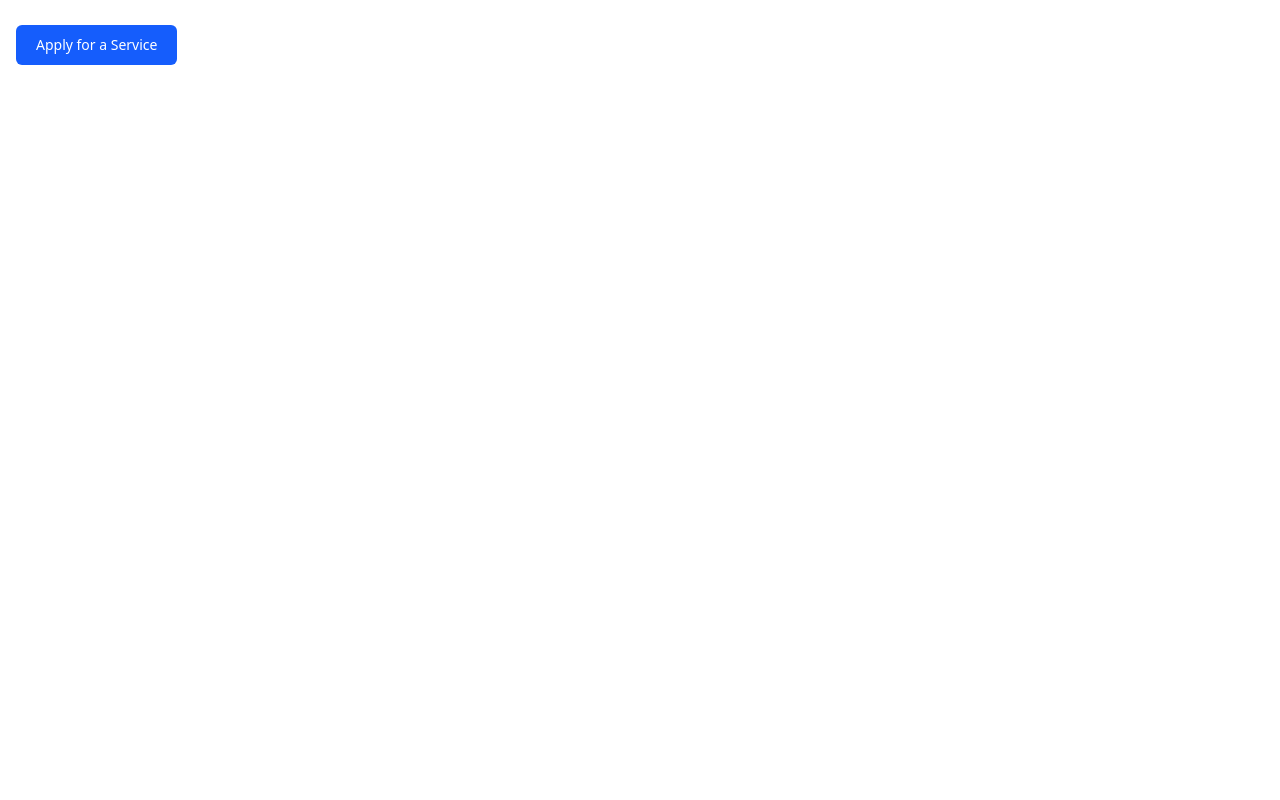
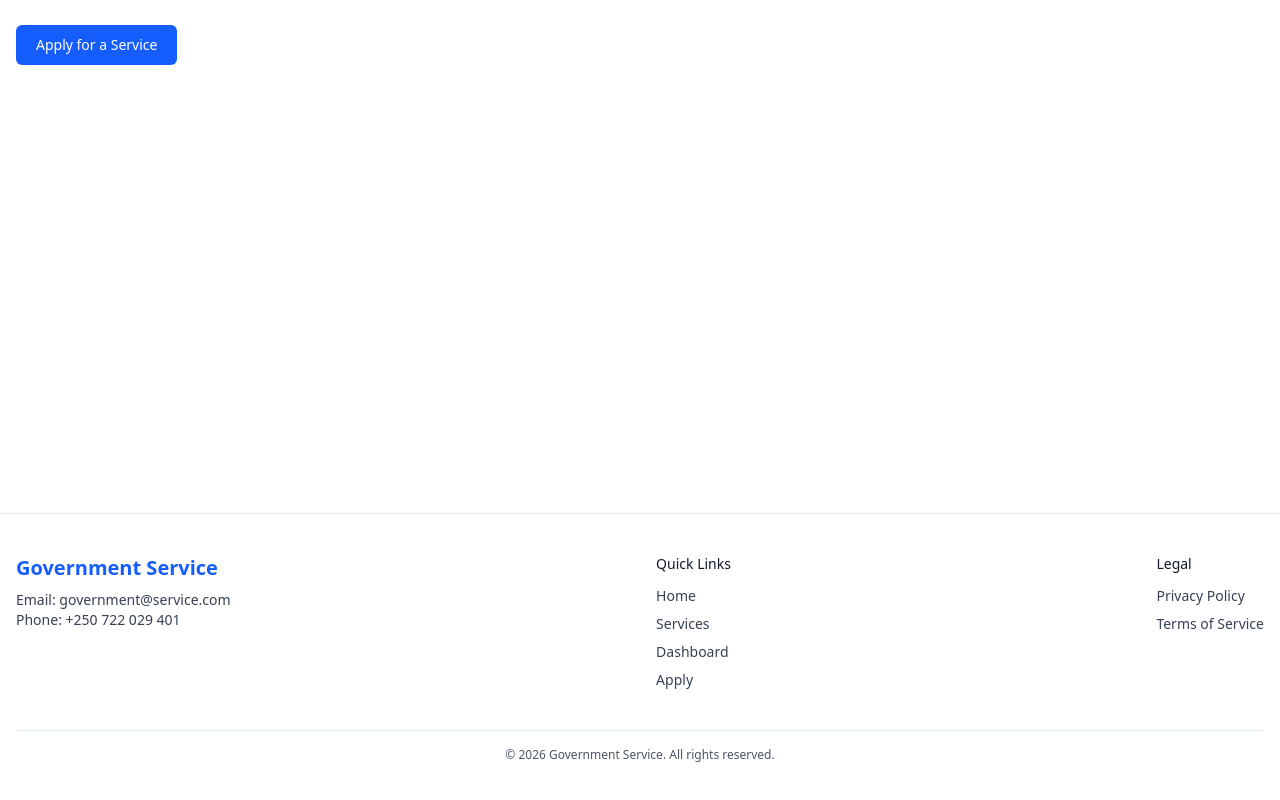
Before and after one commit to NexventuresLtd/Task_2_Jan_2026, a React (Vite) app in the folder service-portal/: page / in a window 1280 px wide. Shown: the part 352-1152 px from the top of the page. Before the commit the page ends 865 px from the top, so only its background shows below. Built offline with nearby package versions, Linux system fonts and the light colour scheme.

Commit message:
I added Footer section

```diff
--- a/service-portal/src/components/layout/Footer.tsx
+++ b/service-portal/src/components/layout/Footer.tsx
@@ -1,11 +1,66 @@
-import React from 'react'
+import { Link } from "react-router-dom";
 
 const Footer = () => {
   return (
-    <div>
+    <footer className="border-t border-blue-100">
+      <div className="mx-auto max-w-7xl px-4 py-10">
+        <div className="flex flex-col gap-8 md:flex-row md:justify-between">
+          <div className="max-w-sm">
+            <h2 className="text-lg font-semibold text-blue-600 md:text-xl">
+              Government Service
+            </h2>
+            <p className="mt-2 text-sm text-gray-700">
+              Email: government@service.com
+            </p>
+            <p className="text-sm text-gray-700">Phone: +250 722 029 401</p>
+          </div>
 
-    </div>
-  )
-}
+          <div>
+            <h3 className="mb-3 text-sm font-medium text-gray-900">
+              Quick Links
+            </h3>
+            <ul className="flex flex-col gap-2 text-sm text-gray-700">
+              <li>
+                <Link to="/" className="hover:text-blue-600">
+                  Home
+                </Link>
+              </li>
+              <li>
+                <Link to="/services" className="hover:text-blue-600">
+                  Services
+                </Link>
+              </li>
+              <li>
+                <Link to="/dashboard" className="hover:text-blue-600">
+                  Dashboard
+                </Link>
+              </li>
+              <li>
+                <Link to="/apply-service" className="hover:text-blue-600">
+                  Apply
+                </Link>
+              </li>
+            </ul>
+          </div>
 
-export default Footer
+          <div>
+            <h3 className="mb-3 text-sm font-medium text-gray-900">Legal</h3>
+            <ul className="flex flex-col gap-2 text-sm text-gray-700">
+              <li>Privacy Policy</li>
+              <li>Terms of Service</li>
+            </ul>
+          </div>
+        </div>
+
+        <div className="mt-10 border-t border-blue-100 pt-4">
+          <p className="text-center text-xs text-gray-600">
+            © {new Date().getFullYear()} Government Service. All rights
+            reserved.
+          </p>
+        </div>
+      </div>
+    </footer>
+  );
+};
+
+export default Footer;
```
